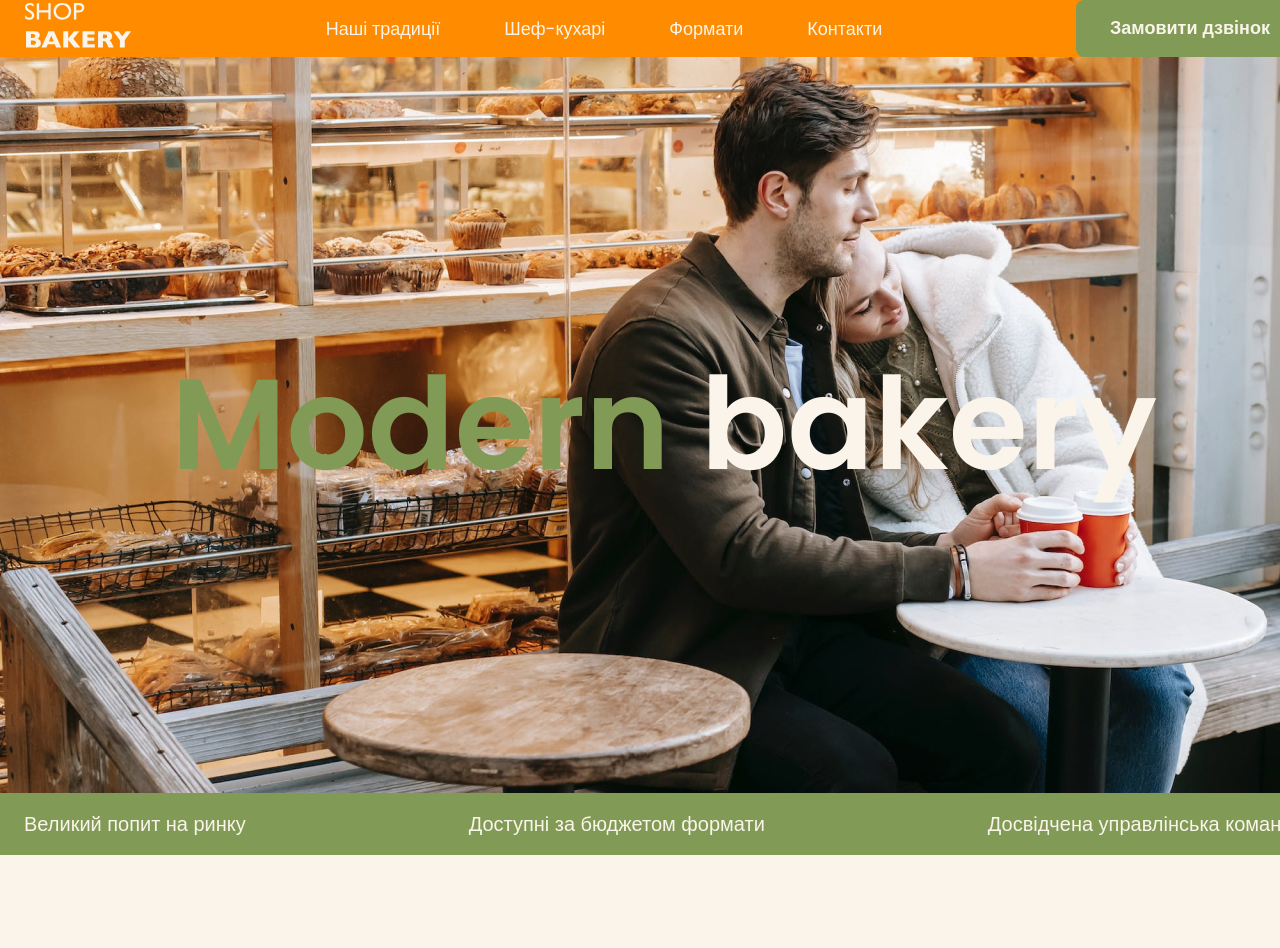
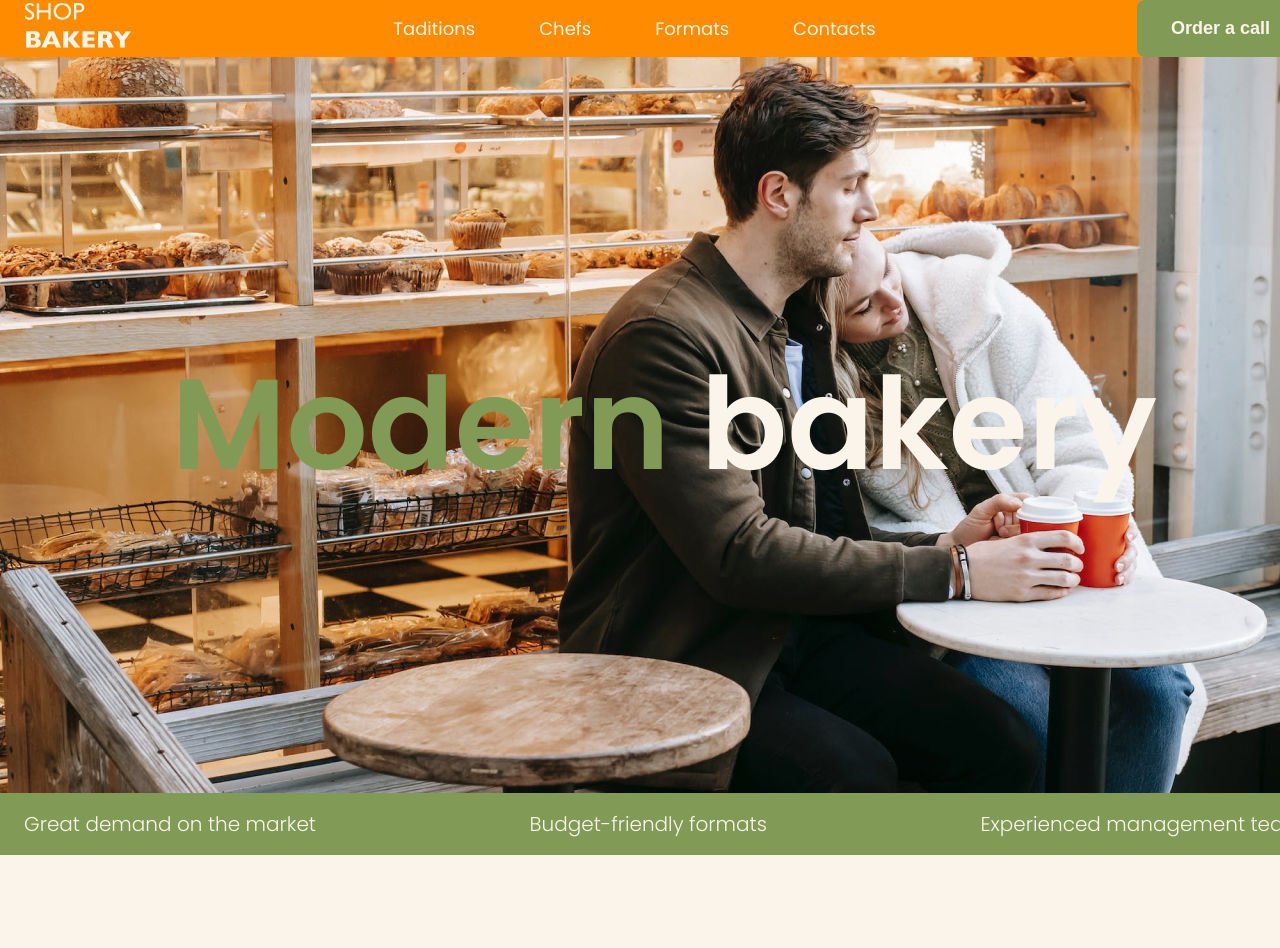
Before and after one commit to MykhailoHurak/project-modern-bakery, a plain HTML site: page index.html in a window 1280 px wide. Shown: the top 948 px of the page. Drawn offline with Linux system fonts and the light colour scheme.

Commit message:
update - add id to section

```diff
--- a/index.html
+++ b/index.html
@@ -18,16 +18,16 @@
             <div class="header__container">
                 <nav class="header__nav">
                     <a href="/">
-                        <img src="./images/logo.svg" alt="Логотип сучасної пекарні" />
+                        <img src="./images/logo.svg" alt="Modern bakery logo" />
                     </a>
                     <ul class="header__menu">
-                        <li><a class="link" href="#">Наші традиції</a></li>
-                        <li><a class="link" href="#">Шеф-кухарі</a></li>
-                        <li><a class="link" href="#">Формати</a></li>
-                        <li><a class="link" href="#">Контакти</a></li>
+                        <li><a class="link" href="#traditions">Taditions</a></li>
+                        <li><a class="link" href="#chefs">Chefs</a></li>
+                        <li><a class="link" href="#formats">Formats</a></li>
+                        <li><a class="link" href="#contacts">Contacts</a></li>
                     </ul>
                 </nav>
-                <button class="button" type="button">Замовити дзвінок</button>
+                <button class="button" type="button">Order a call</button>
             </div>
         </div>
     </header>
@@ -41,16 +41,16 @@
         <!-- Advantages -->
         <section class="advantages section">
             <div class="container">
-                <h2 class="visually-hidden">Наші переваги</h2>
+                <h2 class="visually-hidden">Our advantages</h2>
                 <ul class="advantages__list">
-                    <li class="advantages__item">Великий попит на ринку</li>
-                    <li class="advantages__item">Доступні за бюджетом формати</li>
-                    <li class="advantages__item">Досвідчена управлінська команда</li>
+                    <li class="advantages__item">Great demand on the market</li>
+                    <li class="advantages__item">Budget-friendly formats</li>
+                    <li class="advantages__item">Experienced management team</li>
                 </ul>
             </div>
         </section>
         <!-- Traditions -->
-        <section class="traditions section">
+        <section class="traditions section" id="traditions">
             <div class="container">
                 <div class="traditions__container">
                     <div class="traditions__content">
@@ -68,7 +68,7 @@
             </div>
         </section>
         <!-- Chefs -->
-        <section class="chefs section">
+        <section class="chefs section" id="chefs">
             <div class="container">
                 <h2 class="chefs__title section__title">Наші найкращі <span class="accent">шеф-кухарі</span></h2>
                 <ul>
@@ -95,7 +95,7 @@
             </div>
         </section>
         <!-- Formats -->
-        <section class="formats section">
+        <section class="formats section" id="formats">
             <div class="container">
                 <h2 class="formats__title section__title">Формати</h2>
                 <ul class="formats__list">
@@ -136,7 +136,7 @@
             </div>
         </section>
         <!-- Contacts -->
-        <section class="contacts section">
+        <section class="contacts section" id="contacts">
             <div class="container">
                 <h2 class="contacts__title section__title">Приєднуйся до мережі пекарень</h2>
                 <p>Заповни форму, щоб ми звʼязались з тобою!</p>
```
